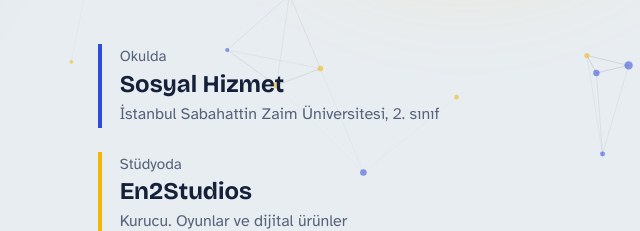
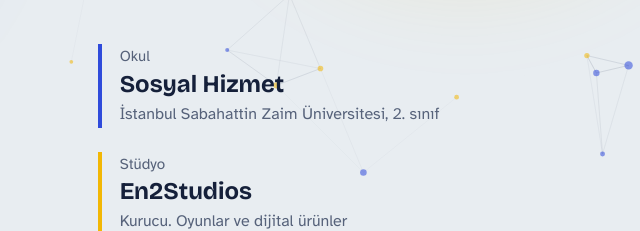
Before and after one commit to eenesdonmezz/personal, a plain HTML site: page docs/index.html in a window 1280 px wide. Shown: the part 524-755 px from the top of the page, 612-1252 px from the left. Drawn offline with nearby package versions, Linux system fonts and the light colour scheme.

Commit message:
Ana sayfa kartları: 'Okul' ve 'Stüdyo'
Co-Authored-By: Claude Opus 5.5 <noreply@anthropic.com>

```diff
--- a/docs/index.html
+++ b/docs/index.html
@@ -77,7 +77,7 @@ Ayrıca En2Studios&rsquo;un kurucusuyum.</p></div>
     <dl class="lanes">
 
       <div class="lane lane-blue">
-        <dt>Okulda</dt>
+        <dt>Okul</dt>
         <dd>
           <span class="lane-title">Sosyal Hizmet</span>
           <span class="lane-detail">İstanbul Sabahattin Zaim Üniversitesi, 2. sınıf</span>
@@ -85,7 +85,7 @@ Ayrıca En2Studios&rsquo;un kurucusuyum.</p></div>
       </div>
 
       <div class="lane lane-yellow">
-        <dt>Stüdyoda</dt>
+        <dt>Stüdyo</dt>
         <dd>
           <a class="lane-title" href="https://www.en2studios.com">En2Studios</a>
 
```
Also changed, not shown: 1 other file.
